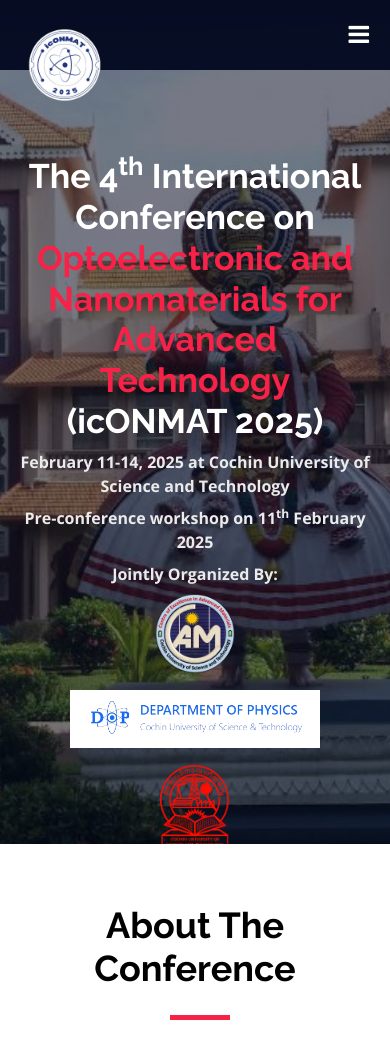
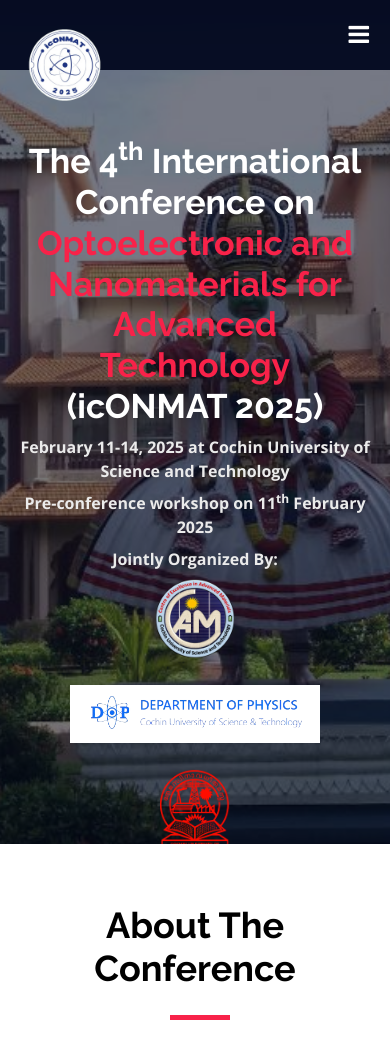
Before and after one commit to VarshaShaheen/IconMat, a Django app: template templates/home/home.html in a window 390 px wide. Shown: the top 1043 px of the page. Run offline with Django 5.2, Linux system fonts and the light colour scheme; the template is opened without the code that fills it, so the values that code supplies are empty; parts of the project's set-up code (start-up, migrations or seed data) failed here and were passed over; some libraries are stand-ins or nearby versions.

Commit message:
intro section made responcive

```diff
--- a/static/css/style.css
+++ b/static/css/style.css
@@ -15,8 +15,7 @@
     font-family: "Open Sans", sans-serif;
 }
 
-.navbar-margin
-{
+.navbar-margin {
     margin-top: 150px;
 }
 
@@ -35,7 +34,7 @@
 
 p {
     padding: 0;
-  margin: 0 0 0 0 ;
+    margin: 0 0 0 0;
 }
 
 h1,
@@ -494,18 +493,9 @@
     left: 0;
     top: 90px;
     right: 0;
-  display: -webkit-box;
-  display: -ms-flexbox;
     display: flex;
-  -webkit-box-pack: center;
-  -ms-flex-pack: center;
     justify-content: center;
-  -webkit-box-align: center;
-  -ms-flex-align: center;
     align-items: center;
-  -webkit-box-orient: vertical;
-  -webkit-box-direction: normal;
-  -ms-flex-direction: column;
     flex-direction: column;
     text-align: center;
     padding: 0 15px;
@@ -540,7 +530,6 @@
     line-height: 1;
     margin: 10px;
     color: #fff;
-  -webkit-animation-delay: 0.8s;
     animation-delay: 0.8s;
     border: 2px solid #f82249;
 }
@@ -550,31 +539,48 @@
     color: #fff;
 }
 
-@-webkit-keyframes pulsate-btn {
-  0% {
-    -webkit-transform: scale(0.6, 0.6);
-    transform: scale(0.6, 0.6);
-    opacity: 1;
-  }
-
-  100% {
-    -webkit-transform: scale(1, 1);
-    transform: scale(1, 1);
-    opacity: 0;
-  }
-}
-
-@keyframes pulsate-btn {
-  0% {
-    -webkit-transform: scale(0.6, 0.6);
-    transform: scale(0.6, 0.6);
-    opacity: 1;
-  }
-
-  100% {
-    -webkit-transform: scale(1, 1);
-    transform: scale(1, 1);
-    opacity: 0;
+@media (max-width: 768px) {
+    #intro {
+        height: 135vh;
+    }
+    #intro h1 {
+        font-size: 36px;
+    }
+
+    #intro p {
+        font-size: 16px;
+    }
+
+    #intro .intro-container {
+        top: 50px;
+        bottom: 0;
+    }
+
+    #jointly-organized .d-flex {
+        flex-direction: column;
+        align-items: center;
+    }
+
+    #jointly-organized img {
+        max-width: 100px;
+        margin-bottom: 10px;
+    }
+}
+
+@media (max-width: 576px) {
+    #intro {
+        height: 150vh;
+    }
+    #intro h1 {
+        font-size: 28px;
+    }
+
+    #intro p {
+        font-size: 14px;
+    }
+
+    #jointly-organized img {
+        max-width: 80px;
     }
 }
 
@@ -1143,7 +1149,7 @@
 #buy-tickets .card {
     border: none;
     border-radius: 5px;
-  transition: all  0.3s ease-in-out;
+    transition: all 0.3s ease-in-out;
     box-shadow: 0 10px 25px 0 rgba(6, 12, 34, 0.1);
 }
 
```
Lines whose indentation alone changed are shown as unchanged.
